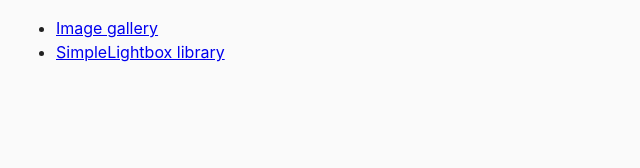
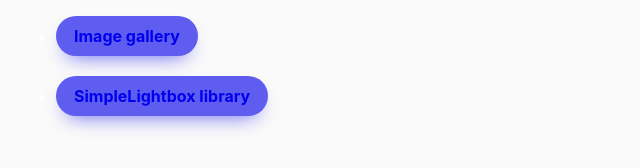
Before and after one commit to Alina-Halchenko/goit-js-hw-07-fixed-, a plain HTML site: page index.html in a window 1280 px wide. Shown: the whole page, without its empty margins (0-640 px from the left). Drawn offline with Linux system fonts and the light colour scheme.

Commit message:
added some css to buttons

```diff
--- a/css/common.css
+++ b/css/common.css
@@ -22,3 +22,33 @@
   padding: 8px 12px;
   cursor: pointer;
 }
+
+.menu-btn {
+  background: #5E5DF0;
+  border-radius: 999px;
+  box-shadow: #5E5DF0 0 10px 20px -10px;
+  box-sizing: border-box;
+  color: #FFFFFF;
+  cursor: pointer;
+  font-family: Inter,Helvetica,"Apple Color Emoji","Segoe UI Emoji",NotoColorEmoji,"Noto Color Emoji","Segoe UI Symbol","Android Emoji",EmojiSymbols,-apple-system,system-ui,"Segoe UI",Roboto,"Helvetica Neue","Noto Sans",sans-serif;
+  font-size: 16px;
+  font-weight: 700;
+  line-height: 24px;
+  opacity: 1;
+  outline: 0 solid transparent;
+  padding: 8px 18px;
+  user-select: none;
+  -webkit-user-select: none;
+  touch-action: manipulation;
+  width: fit-content;
+  word-break: break-word;
+  border: 0;
+}
+
+.menu-btn a {
+  text-decoration: none;
+}
+
+.menu-btn + .menu-btn {
+  margin-top: 20px;
+}
--- a/css/styles.css
+++ b/css/styles.css
@@ -2,6 +2,8 @@
   --timing-function: cubic-bezier(0.4, 0, 0.2, 1);
   --animation-duration: 250ms;
 }
+
+
 
 .gallery {
   display: grid;
--- a/index.html
+++ b/index.html
@@ -9,8 +9,8 @@
   </head>
   <body>
     <ul>
-      <li><a href="01-gallery.html">Image gallery</a></li>
-      <li><a href="02-lightbox.html">SimpleLightbox library</a></li>
+      <li class="menu-btn"><a href="01-gallery.html">Image gallery</a></li>
+      <li class="menu-btn"><a href="02-lightbox.html">SimpleLightbox library</a></li>
     </ul>
   </body>
 </html>
```
Also changed, not shown: 01-gallery.html (+1 -1 lines).
